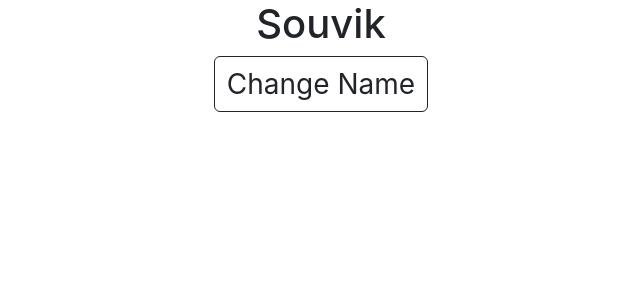
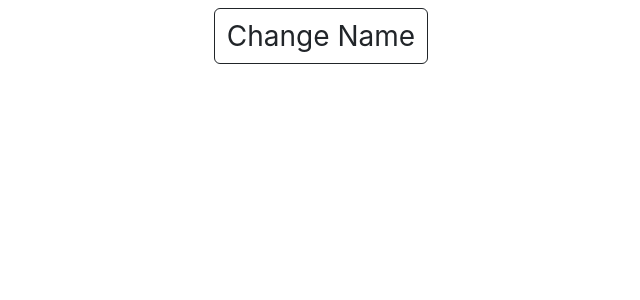
Before and after one commit to git-souvik22/react_course, a React (Create React App) app: page / in a window 1280 px wide. Shown: the top 300 px of the page, without its empty margins (319-959 px from the left). Built offline with nearby package versions, Linux system fonts and the light colour scheme.

Commit message:
complex-ternary-operator

```diff
--- a/src/App.js
+++ b/src/App.js
@@ -3,9 +3,9 @@ import React, { useState } from "react";
 import Child from "./Child";
 
 const App = () => {
-  const [name, setName] = useState("Souvik");
+  const [name, setName] = useState("");
   const changeName = (value) => {
-    setName(name === "Souvik" ? value : "Souvik");
+    setName(name === "" ? "Souvik" : name === "Souvik" ? value : "Souvik");
   };
   return (
     <div className="App">
```
